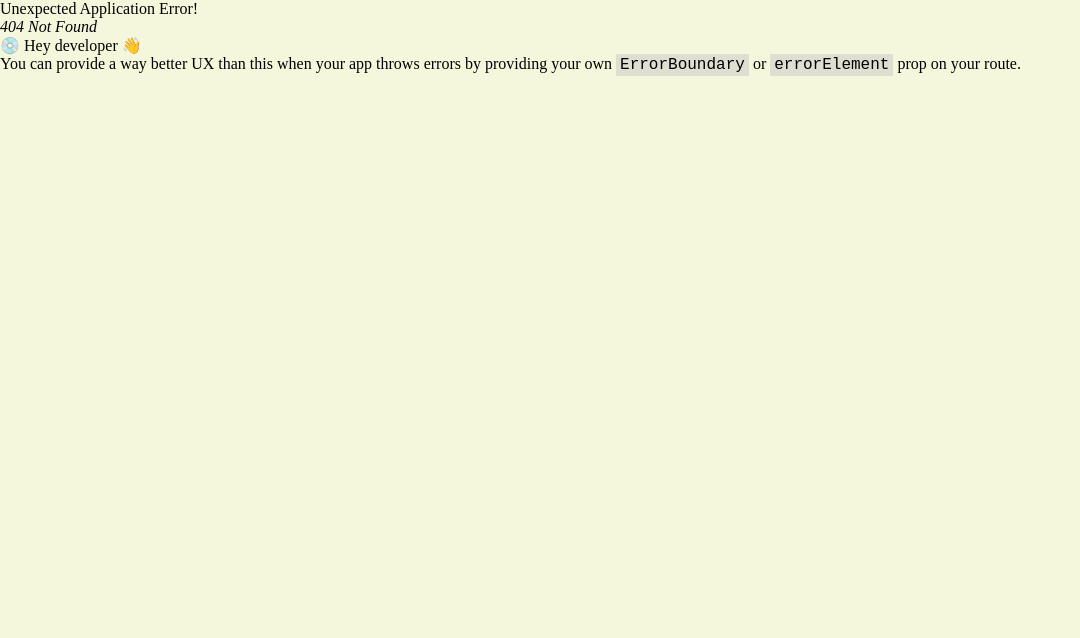
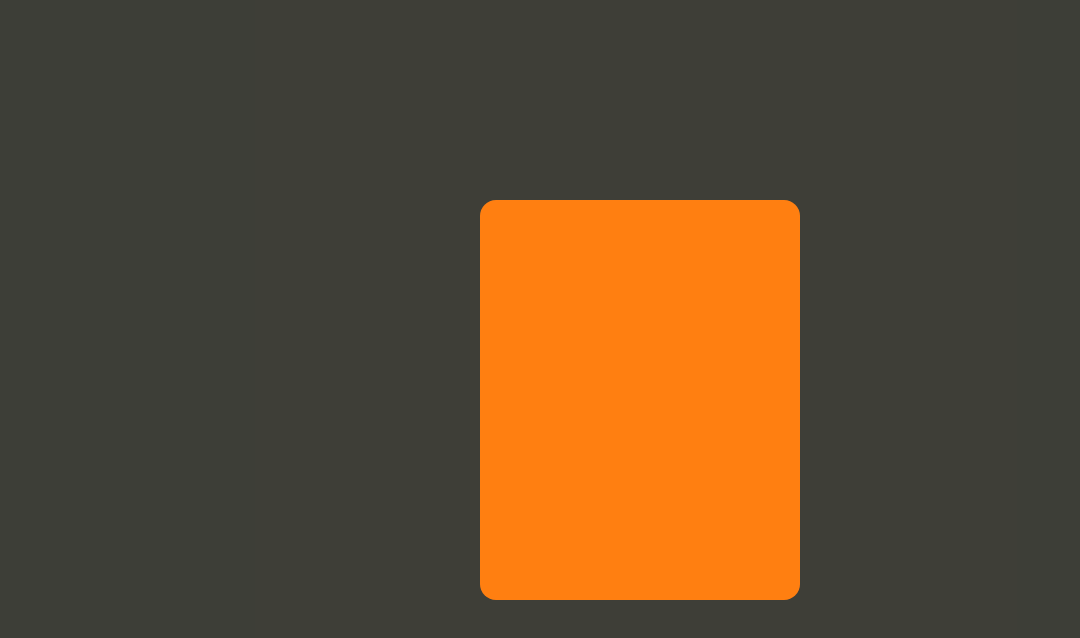
Before and after one commit to R3ptarGreen/WikiCoffee---Project, a React (Vite) app: page /#/test in a window 1280 px wide. Before the commit this address had no page. Shown: the top 638 px of the page, without its empty margins (0-1080 px from the left). Built offline with nearby package versions, Linux system fonts and the light colour scheme; a web font is replaced by a local one.

Commit message:
test(modal): Test modal component and add some styles

```diff
--- /dev/null
+++ b/src/components/atoms/modal/Modal.jsx
@@ -0,0 +1,28 @@
+import PropTypes from 'prop-types'
+import './Modal.scss'
+const Modal = ({img, title, description, ingredients}) => {
+	return (
+		<div role='modal' className='modal'>
+			<div role='item' className='modal__item'>
+				<figure className='modal__imgContainer'>
+					<img src={img} className='modal__img'/>
+				</figure>
+                <article className='modal__info'>
+                    <h2>{title}</h2>
+                    <p>{description}</p>
+                    <ul>
+                        <li>{ingredients}</li>
+                    </ul>
+                </article>
+			</div>
+		</div>
+	);
+};
+Modal.propTypes = {
+    img: PropTypes.string,
+    title: PropTypes.string,
+    description: PropTypes.string,
+    ingredients: PropTypes.string
+}
+
+export default Modal;
--- /dev/null
+++ b/src/components/atoms/modal/Modal.scss
@@ -0,0 +1,26 @@
+.modal{
+    @include flex(row, 0, center, center);
+    background-color: rgba(0, 0, 0, 0.75);
+    width: 100vw;
+    height: 100vh;
+    position: fixed;
+    &__item{
+        width: 100%;
+        height: 100%;
+        max-width: 20rem;
+        max-height: 25rem;
+        background-color: var(--primary);
+        border-radius: 1rem;
+    }
+    &__imgContainer {
+        width: 100%;
+        height: 100%;
+        max-height: 50%;
+        overflow: hidden;
+    }
+    &__info{
+        padding: 0.5rem;
+        height: fit-content;
+        cursor: default;
+    }
+}
--- a/src/components/index.js
+++ b/src/components/index.js
@@ -1,6 +1,8 @@
 export { default as AllProductsButton } from './atoms/allProductsButton/AllProductsButton';
 export { default as Icon } from './atoms/iconComponent/Icon';
 export { default as Img } from './atoms/imgComponent/Img';
+export { default as Modal } from './atoms/modal/Modal';
+export * from './index';
 export { default as HeroItem } from './molecules/heroItem/HeroItem';
 export { default as ProductsCards } from './molecules/productsCards/ProductsCards';
 export { default as ProductsNav } from './molecules/productsNav/ProductsNav';
--- a/src/components/molecules/productsNav/ProductsNav.jsx
+++ b/src/components/molecules/productsNav/ProductsNav.jsx
@@ -20,18 +20,16 @@ const ProductsNav = () => {
 		setMenuType(!menuType)
 	}
 	return (
-		<nav>
+		<nav className='nav'>
 			<div>
 				<h2 role='title' className='text--homeTitle'>
 					Products/{type}
 				</h2>
 			</div>
-			<div>
+			<div className='nav__menuCoffee'>
 				<Icon role={'coffee'} icon={'coffee'} onClick={handleMenu}/>
-				<Icon role={'ingredient'} icon={'ingredient'} />
-			</div>
 			{menuType &&
-			<div role='menuType'>
+			<div role='menuType' className='nav__menuCoffeeItem'>
 				{['All', 'hot', 'iced'].map(navType => (
 					<button
 					key={navType}
@@ -43,6 +41,7 @@ const ProductsNav = () => {
 				))}
 			</div>
 			}
+			</div>
 		</nav>
 	);
 };
--- a/src/components/molecules/productsNav/ProductsNav.scss
+++ b/src/components/molecules/productsNav/ProductsNav.scss
@@ -1,3 +1,19 @@
+.nav{
+    @include flex(row, 0, space-between, center);
+    padding: 1rem;
+    &__menuCoffee{
+        position: relative;
+    }
+    &__menuCoffeeItem {
+        position: absolute;
+        right: 0;
+        top: 100%;
+        padding: 1rem;
+        background-color: var(--accent);
+        border-radius: 0 0 1rem 1rem;
+    }
+}
+
 .hide{
     display: none;
 }
--- a/src/routes/AppRouter.jsx
+++ b/src/routes/AppRouter.jsx
@@ -1,6 +1,6 @@
 import { createHashRouter, RouterProvider } from 'react-router-dom';
 import App from '../App';
-import { Home, Products, ProductsTemplate } from '../components/index';
+import { Home, Modal, Products, ProductsTemplate } from '../components/index';
 import {ProductContextProvider} from '../context/ProductContext'
 const AppRouter = () => {
 	const routes = createHashRouter([
@@ -14,6 +14,7 @@ const AppRouter = () => {
 					element: <Products />,
 					children: [{ path: '', element: <ProductsTemplate /> }],
 				},
+				{path: '/test', element: <Modal/>}
 			],
 		},
 	]);
```
Also changed, not shown: 1 other file (tests, documents, lock files or other folders).
